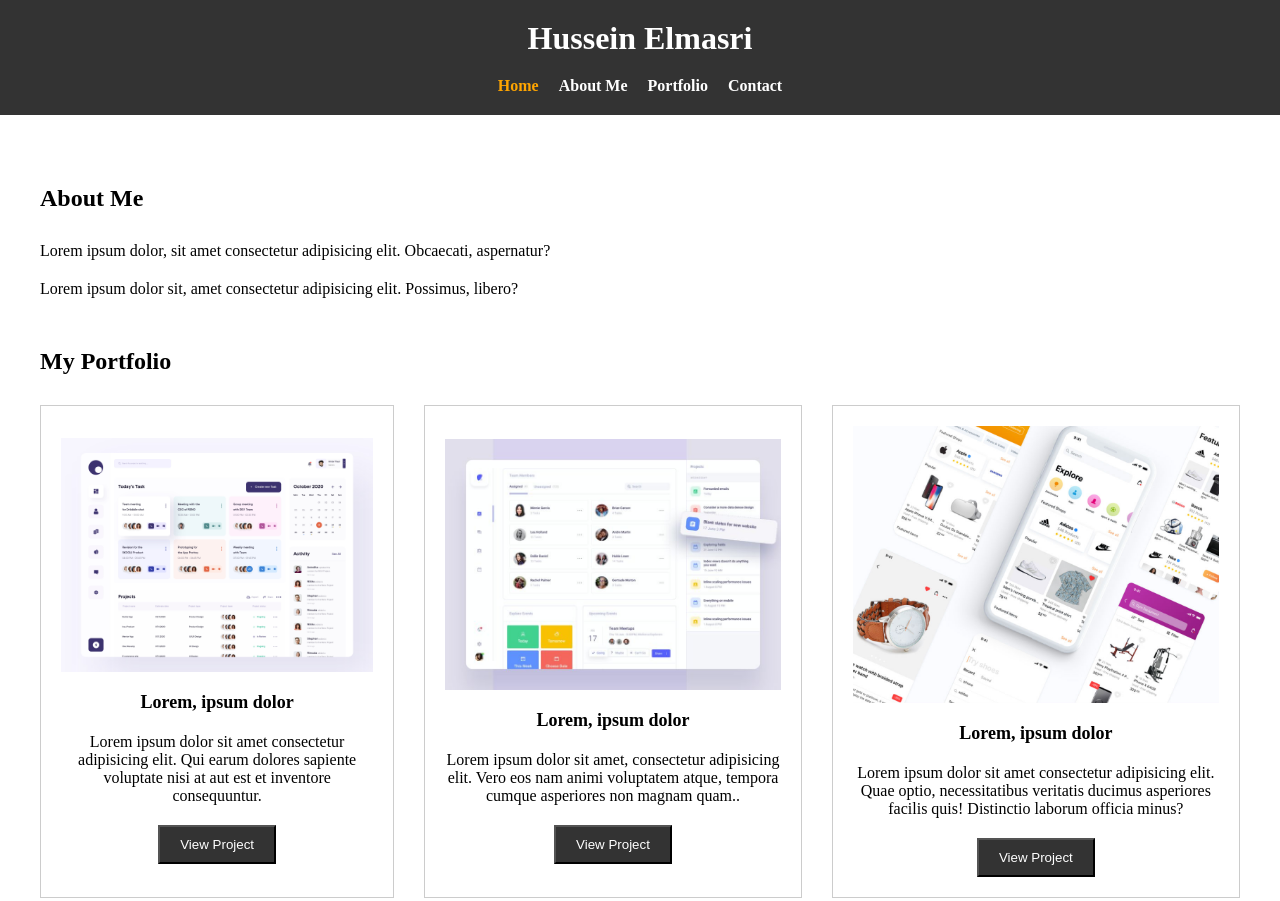
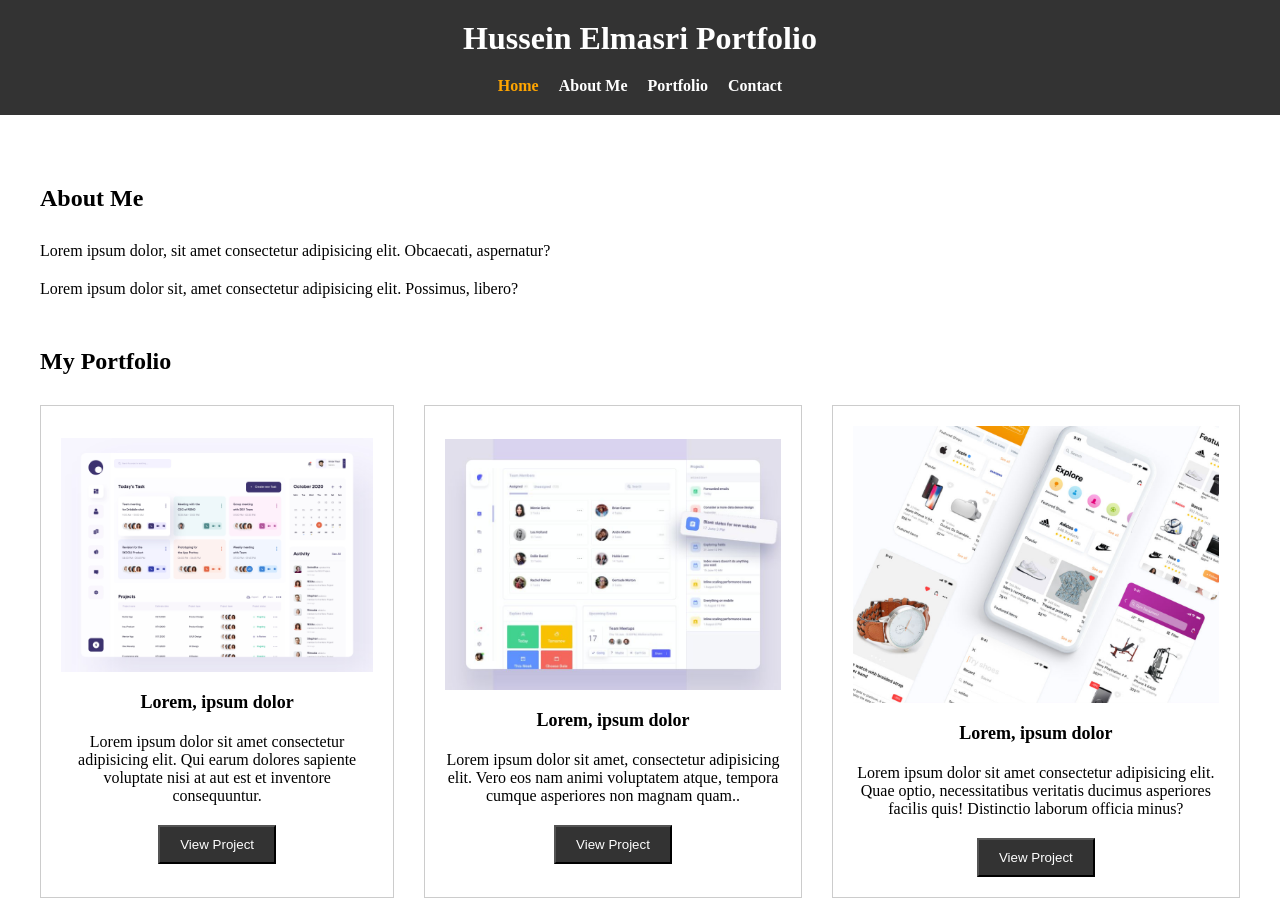
Before and after one commit to husseinelmasri/Html, a plain HTML site: page index.html in a window 1280 px wide. Shown: the top 901 px of the page. Drawn offline with Linux system fonts and the light colour scheme.

Commit message:
change title of the page

```diff
--- a/index.html
+++ b/index.html
@@ -11,7 +11,7 @@
 
 <body>
   <header class="header">
-    <h1 class="header1__title">Hussein Elmasri</h1>
+    <h1 class="header1__title">Hussein Elmasri Portfolio</h1>
     <nav class="header__nav-list">
       <ul class="nav-list">
         <li><a class="nav-list__link nav-list__link--active" href="#">Home</a></li>
```
